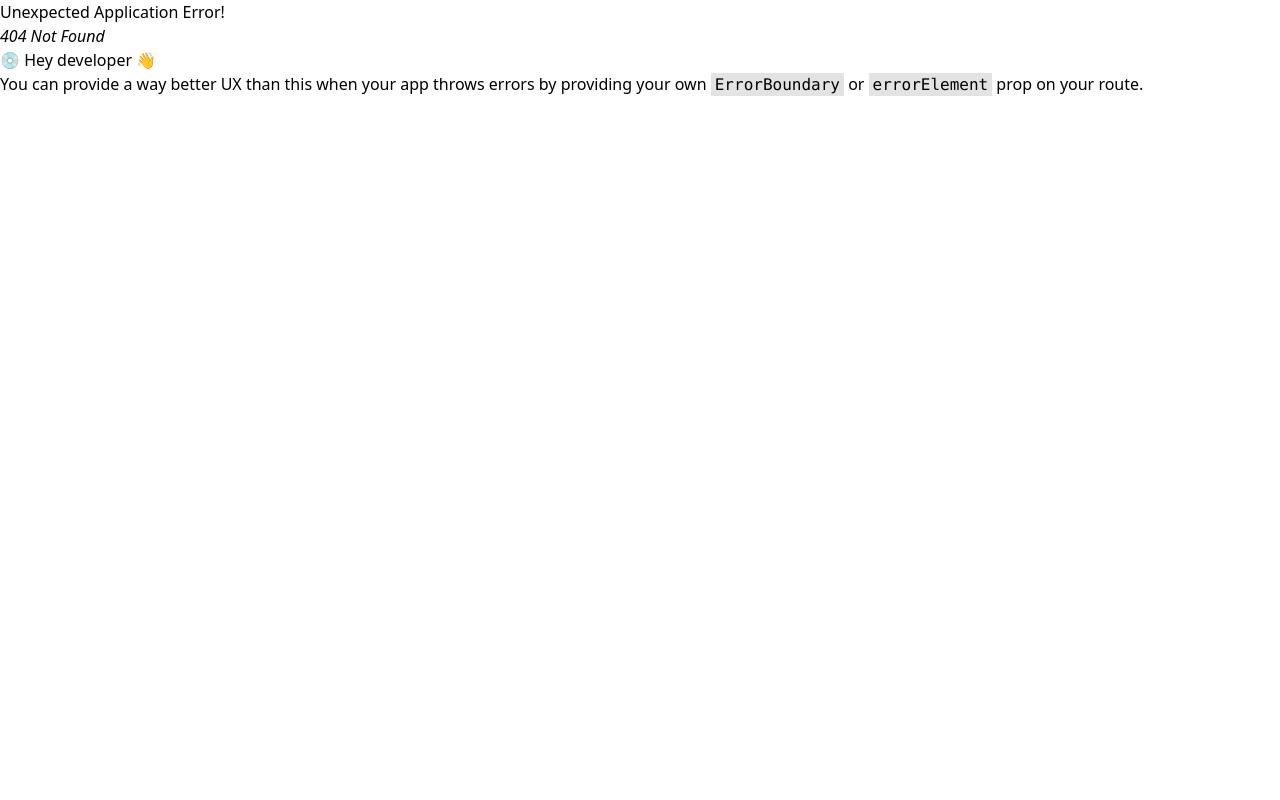
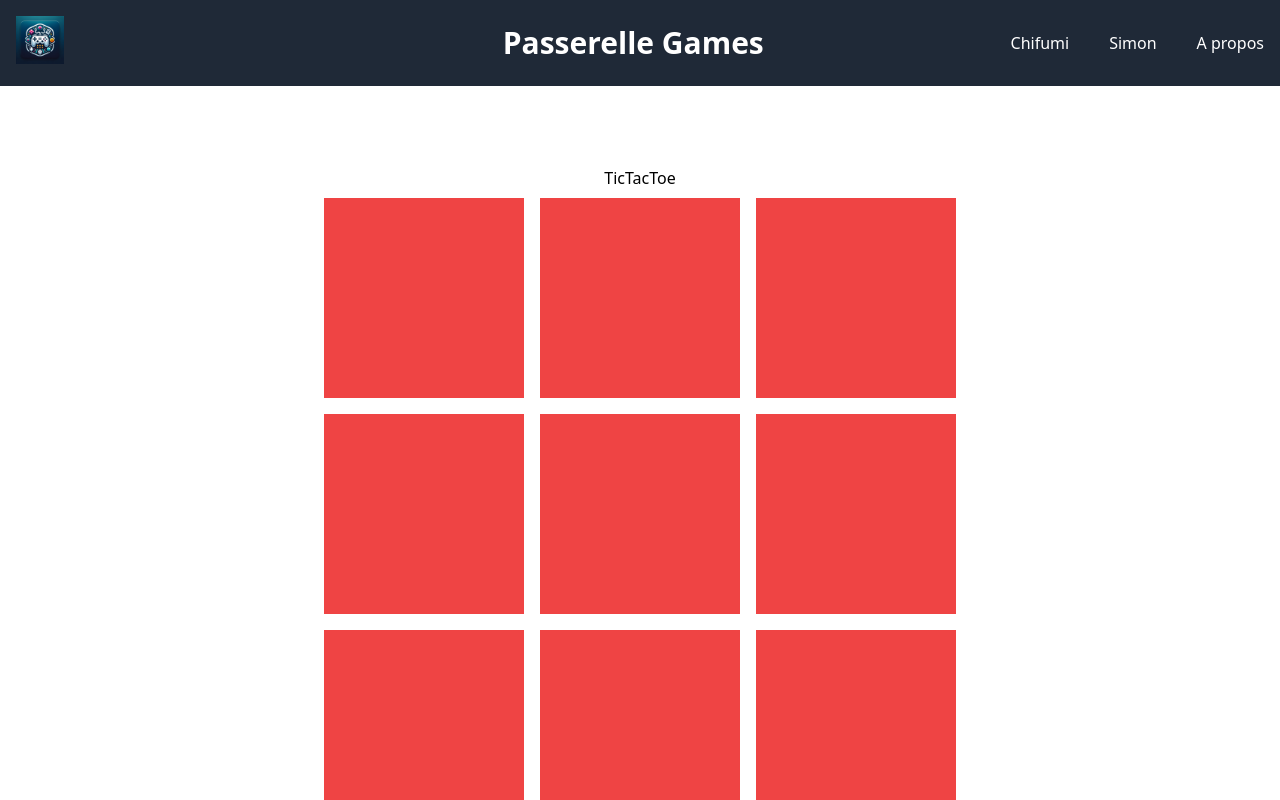
Before and after one commit to JulienPoirierWebDev/passerelle_game, a React (Vite) app in the folder games/: page /tictactoe in a window 1280 px wide. Before the commit this address had no page. Shown: the top 800 px of the page. Built offline with nearby package versions, Linux system fonts and the light colour scheme.

Commit message:
bord cell + debut de logique tictactoe

```diff
--- /dev/null
+++ b/games/src/components/gameTictactoe/GameTictactoe.jsx
@@ -0,0 +1,69 @@
+import React from 'react'
+import TictactoeBtn from '../tictactoeBtn/tictactoeBtn'
+import { useSelector, useDispatch } from 'react-redux'
+import { useState } from 'react';
+
+
+function GameTictactoe() {
+const [squares, setSquares] = useState([
+    [null, null, null],
+    [null, null, null],
+    [null, null, null]
+],);
+
+
+
+
+const handleClick = (e) => {
+    const value  = e.target.dataset.value;
+          console.log(e.target);
+
+
+}
+
+const resetGame = (e) => {
+    setSquares([
+        [null, null, null],
+        [null, null, null],
+        [null, null, null]
+    ]);
+
+
+}
+
+
+
+
+  return (
+    <div className="container flex flex-col items-center align-center">
+            <h1>TicTacToe</h1>
+            <div  >
+                {squares.map((row, indexRow) => (
+                    <div className="row flex" key={indexRow}>
+                        {row.map((square, indexSquare) => (
+                            <TictactoeBtn bg="bg-red-500" value ={square} key={`${indexRow}-${indexSquare}`} onClick={handleClick}/>
+                        ))}
+                    </div>
+                ))}
+                {/* <div className="row1 flex" >
+                    <TictactoeBtn bg="bg-red-500" value='X' onClick={handleClick()} />
+                    <TictactoeBtn bg="bg-red-500"/>
+                    <TictactoeBtn bg="bg-red-500"/>
+                </div>
+                <div className="row2 flex">
+                <TictactoeBtn bg="bg-red-500"/>
+                <TictactoeBtn bg="bg-red-500"/>
+                <TictactoeBtn bg="bg-red-500"/>
+                </div>
+                <div className="row3 flex">
+                <TictactoeBtn bg="bg-red-500"/>
+                <TictactoeBtn bg="bg-red-500"/>
+                <TictactoeBtn bg="bg-red-500"/>
+                </div> */}
+            </div>
+            <button className="reset" onClick={resetGame}>Reset</button>
+        </div>
+  )
+}
+
+export default GameTictactoe
--- /dev/null
+++ b/games/src/components/tictactoeBtn/TictactoeBtn.jsx
@@ -0,0 +1,11 @@
+import {  } from "react";
+
+const TictactoeBtn = (({ bg,  onClick, color, value} ) => (
+  <button
+    className={` w-[175px] sm:w-[200px] h-[175px] sm:h-[200px] m-2 duration-200 hover:scale-105   ${bg} `}
+    onClick={onClick}
+    data-value={value}
+  >{value}</button>
+));
+
+export default TictactoeBtn;
--- /dev/null
+++ b/games/src/features/gameTictactoe/gameTictactoeSlice.js
@@ -0,0 +1,32 @@
+import { createSlice } from "@reduxjs/toolkit";
+
+const initialState = {
+    playerChoice: null,
+    computerChoice: null,
+    result: null,
+};
+
+export const gameTictactoeSlice = createSlice({
+    name: "gameTictactoe",
+    initialState,
+    reducers: {
+        setPlayerChoice: (state, action) => {
+            state.playerChoice = action.payload;
+        },
+        setComputerChoice: (state, action) => {
+            state.computerChoice = action.payload;
+        },
+        setResult: (state, action) => {
+            state.result = action.payload;
+        },
+        reset: (state) => {
+            state.playerChoice = null;
+            state.computerChoice = null;
+            state.result = null;
+        }
+    },
+})
+
+export const { setPlayerChoice, setComputerChoice, setResult } = chifumiGameSlice.actions;
+
+export default chifumiGameSlice.reducer;
--- a/games/src/main.jsx
+++ b/games/src/main.jsx
@@ -9,7 +9,7 @@ import HomePage from "./pages/home/index.jsx";
 import GameSimon from "./components/gameSimon/GameSimon.jsx";
 import ChifumiGame from "./pages/chifumi/index.jsx";
 import ProposPage from "./pages/apropos/ProposPage.jsx";
-
+import TictactoePage from "./pages/tictactoePage/TictactoePage.jsx";
 
 const router = createBrowserRouter([
   {
@@ -19,6 +19,7 @@ const router = createBrowserRouter([
       { path: "/simon", element: <GameSimon /> },
       { path: "/chifumi", element: <ChifumiGame /> },
       { path: "/apropos", element: <ProposPage /> },
+      { path: "/tictactoe", element: <TictactoePage /> },
     ],
   },
 ]);
--- /dev/null
+++ b/games/src/pages/tictactoePage/TictactoePage.jsx
@@ -0,0 +1,11 @@
+import GameTictactoe from "../../components/gameTictactoe/GameTictactoe";
+
+const tictactoePage = () => {
+  return (
+    <div className="m-16 mt-20 ">
+        <GameTictactoe/>
+    </div>
+  );
+};
+
+export default tictactoePage;
```
Also changed, not shown: games/src/index.css (line endings or trailing spaces).
